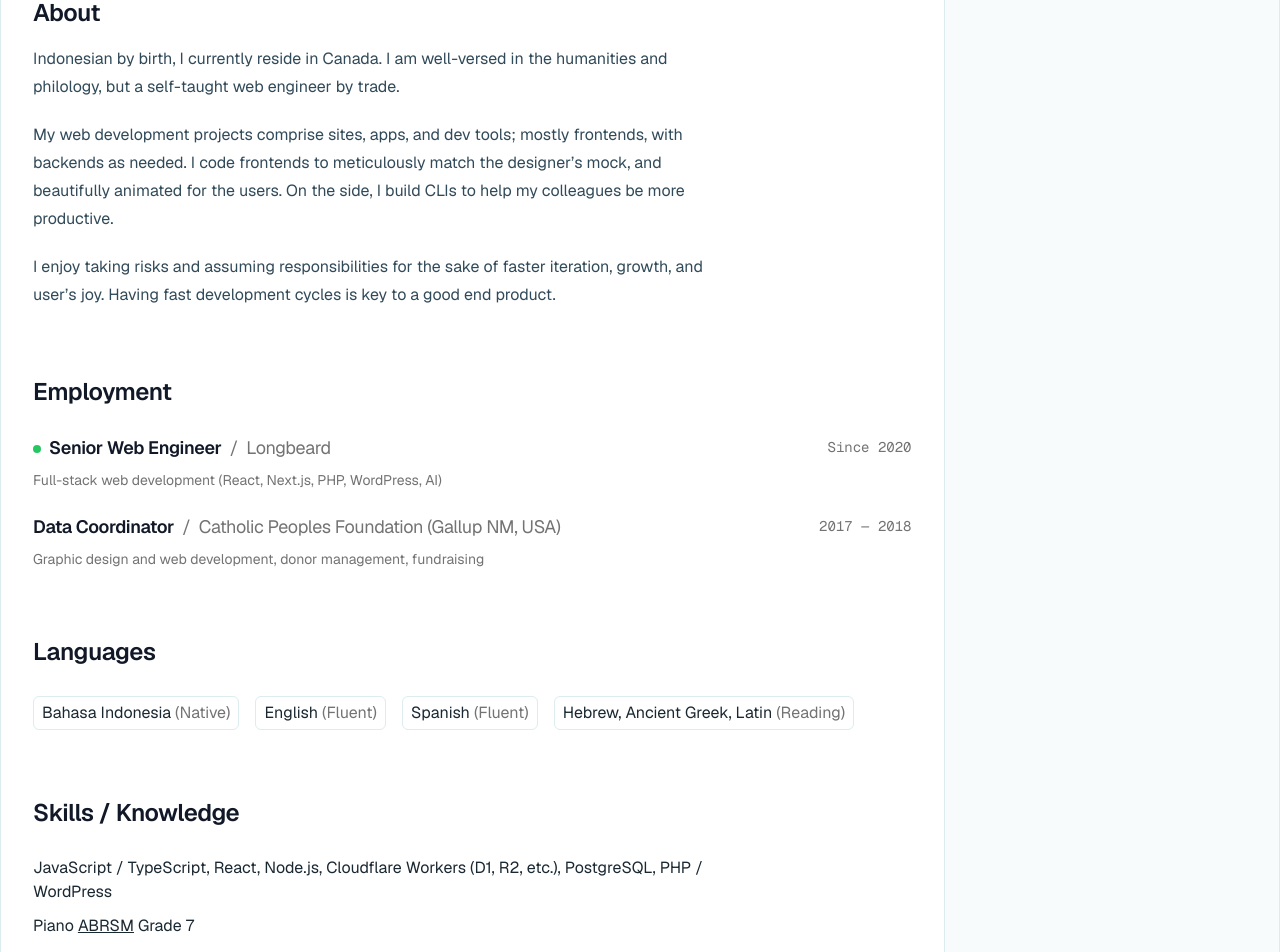
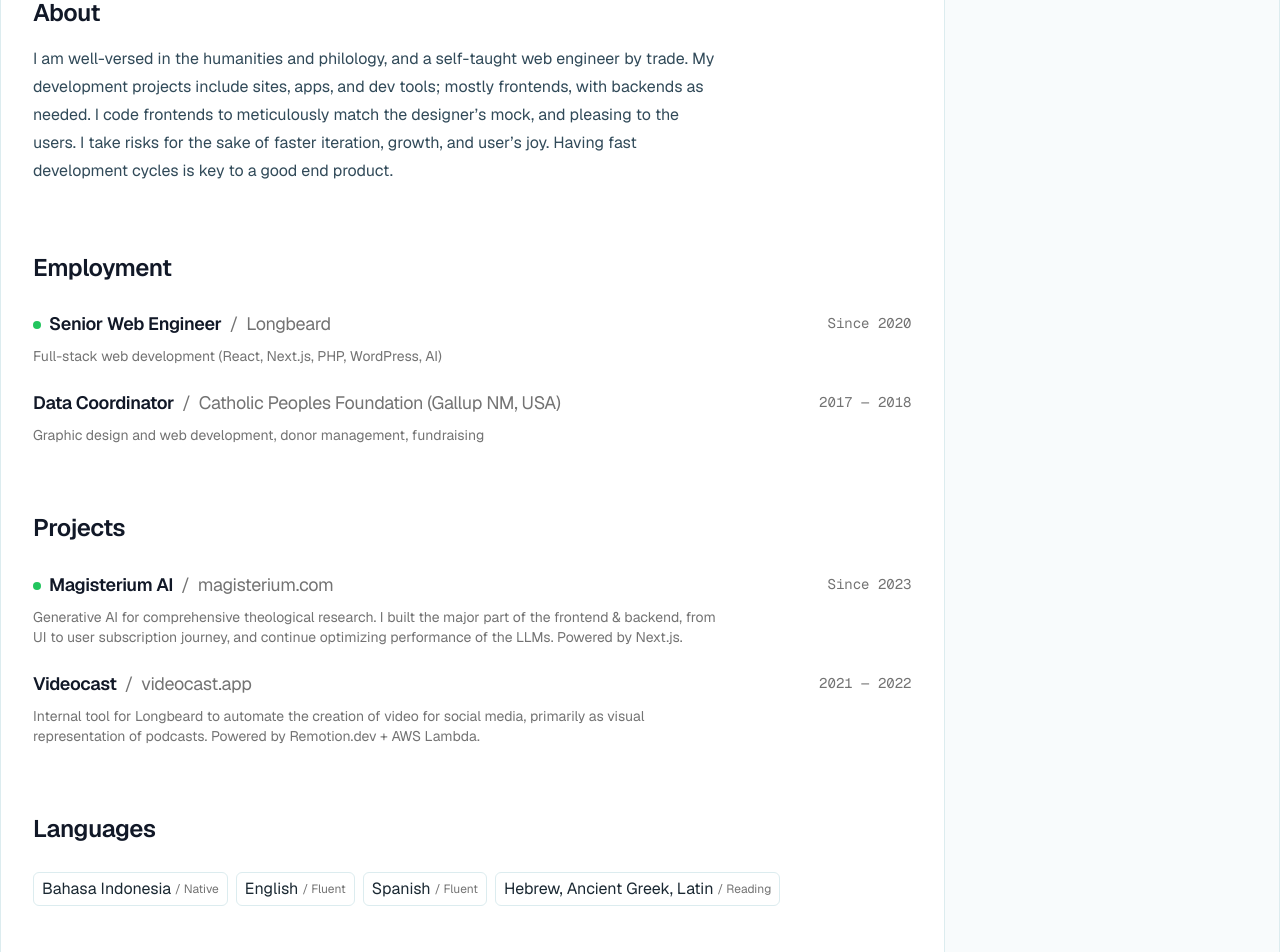
Before and after one commit to kvnang/kevinang, a Next.js app in the folder web/: page /resume in a window 1280 px wide. Shown: the part 660-1612 px from the top of the page. Built offline with nearby package versions, Linux system fonts and the light colour scheme; no server answers.

Commit message:
fix: update resume

```diff
--- a/web/app/globals.css
+++ b/web/app/globals.css
@@ -128,6 +128,7 @@
     }
     [data-resume-body-container] {
       max-width: none !important;
+      gap: 2rem !important;
     }
     [data-resume-body-container] > * {
       break-inside: avoid;
--- /dev/null
+++ b/web/app/resume/ResumeList.tsx
@@ -0,0 +1,31 @@
+import { cn } from "@/lib/utils";
+
+export function ResumeList({
+  className,
+  ...props
+}: React.ComponentPropsWithoutRef<"ul">) {
+  return (
+    <div>
+      <ul className={cn("flex flex-wrap -m-1", className)} {...props} />
+    </div>
+  );
+}
+
+export function ResumeListItem({
+  title,
+  subtitle,
+}: {
+  title: string;
+  subtitle?: string;
+}) {
+  return (
+    <li className="m-1 inline-flex items-center rounded-md px-2 py-1 border border-border">
+      {title}
+      {subtitle ? (
+        <span className="text-muted-foreground inline-block ml-1 text-xs">
+          / {subtitle}
+        </span>
+      ) : null}
+    </li>
+  );
+}
--- a/web/app/resume/page.tsx
+++ b/web/app/resume/page.tsx
@@ -5,6 +5,7 @@ import { ResumeEntry } from "./ResumeEntry";
 import { ResumeActions } from "./ResumeActions";
 import { Metadata } from "next";
 import Link from "next/link";
+import { ResumeList, ResumeListItem } from "./ResumeList";
 
 export const metadata: Metadata = {
   title: "Kevin Ang’s Résumé",
@@ -147,23 +148,14 @@ export default function Page() {
                     <div className="prose">
                       <h3>About</h3>
                       <p>
-                        Indonesian by birth, I currently reside in Canada. I am
-                        well-versed in the humanities and philology, but a
-                        self-taught web engineer by trade.
-                      </p>
-                      <p>
-                        My web development projects comprise sites, apps, and
-                        dev tools; mostly frontends, with backends as needed. I
-                        code frontends to meticulously match the designer’s
-                        mock, and beautifully animated for the users. On the
-                        side, I build CLIs to help my colleagues be more
-                        productive.
-                      </p>
-                      <p>
-                        I enjoy taking risks and assuming responsibilities for
-                        the sake of faster iteration, growth, and user’s joy.
-                        Having fast development cycles is key to a good end
-                        product.
+                        I am well-versed in the humanities and philology, and a
+                        self-taught web engineer by trade. My development
+                        projects include sites, apps, and dev tools; mostly
+                        frontends, with backends as needed. I code frontends to
+                        meticulously match the designer’s mock, and pleasing to
+                        the users. I take risks for the sake of faster
+                        iteration, growth, and user’s joy. Having fast
+                        development cycles is key to a good end product.
                       </p>
                     </div>
                   </div>
@@ -196,53 +188,74 @@ export default function Page() {
                       </li>
                     </ul>
                   </div>
+                  {/* Projects */}
+                  <div>
+                    <div className="prose mb-6">
+                      <h3>Projects</h3>
+                    </div>
+                    <ul className="grid items-center gap-6">
+                      <li>
+                        <ResumeEntry
+                          title="Magisterium AI"
+                          subtitle="magisterium.com"
+                          year="Since 2023"
+                          variant="current"
+                        >
+                          Generative AI for comprehensive theological research.
+                          I built the major part of the frontend & backend, from
+                          UI to user subscription journey, and continue
+                          optimizing performance of the LLMs. Powered by
+                          Next.js.
+                        </ResumeEntry>
+                      </li>
+                      <li>
+                        <ResumeEntry
+                          title="Videocast"
+                          subtitle="videocast.app"
+                          year="2021 — 2022"
+                        >
+                          Internal tool for Longbeard to automate the creation
+                          of video for social media, primarily as visual
+                          representation of podcasts. Powered by Remotion.dev +
+                          AWS Lambda.
+                        </ResumeEntry>
+                      </li>
+                    </ul>
+                  </div>
                   {/* Languages */}
                   <div>
                     <div className="prose mb-6">
                       <h3>Languages</h3>
                     </div>
-                    <ul className="flex flex-wrap -m-2">
-                      <li className="m-2 inline-block rounded-md px-2 py-1 border border-border">
-                        Bahasa Indonesia{" "}
-                        <span className="text-muted-foreground">(Native)</span>
-                      </li>
-                      <li className="m-2 inline-block rounded-md px-2 py-1 border border-border">
-                        English{" "}
-                        <span className="text-muted-foreground">(Fluent)</span>
-                      </li>
-                      <li className="m-2 inline-block rounded-md px-2 py-1 border border-border">
-                        Spanish{" "}
-                        <span className="text-muted-foreground">(Fluent)</span>
-                      </li>
-                      <li className="m-2 inline-block rounded-md px-2 py-1 border border-border">
-                        Hebrew, Ancient Greek, Latin{" "}
-                        <span className="text-muted-foreground">(Reading)</span>
-                      </li>
-                    </ul>
+                    <ResumeList>
+                      <ResumeListItem
+                        title="Bahasa Indonesia"
+                        subtitle="Native"
+                      />
+                      <ResumeListItem title="English" subtitle="Fluent" />
+                      <ResumeListItem title="Spanish" subtitle="Fluent" />
+                      <ResumeListItem
+                        title="Hebrew, Ancient Greek, Latin"
+                        subtitle="Reading"
+                      />
+                    </ResumeList>
                   </div>
                   {/* Skills */}
                   <div>
                     <div className="prose mb-6">
                       <h3>Skills / Knowledge</h3>
                     </div>
-                    <ul className="grid items-center gap-2.5 max-w-prose">
-                      <li>
-                        JavaScript / TypeScript, React, Node.js, Cloudflare
-                        Workers (D1, R2, etc.), PostgreSQL, PHP / WordPress
-                      </li>
-                      <li>
-                        Piano{" "}
-                        <Link
-                          href="https://www.abrsm.org"
-                          target="_blank"
-                          rel="noopener noreferrer"
-                          className="underline"
-                        >
-                          ABRSM
-                        </Link>{" "}
-                        Grade 7
-                      </li>
-                    </ul>
+                    <ResumeList>
+                      <ResumeListItem title="JavaScript / TypeScript" />
+                      <ResumeListItem title="React" subtitle="Next.js" />
+                      <ResumeListItem title="Node.js" />
+                      <ResumeListItem
+                        title="Cloudflare Workers"
+                        subtitle="KV, R2, Queue, etc."
+                      />
+                      <ResumeListItem title="PostgreSQL" />
+                      <ResumeListItem title="PHP / WordPress" />
+                    </ResumeList>
                   </div>
                   {/* Education */}
                   <div>
@@ -250,7 +263,7 @@ export default function Page() {
                       <h3>Education</h3>
                     </div>
                     <ul className="grid items-center gap-6">
-                      <li>
+                      {/* <li>
                         <ResumeEntry
                           title="Graduate Studies in Philology"
                           subtitle="Polis (Jerusalem)"
@@ -259,7 +272,7 @@ export default function Page() {
                           Languages studied: Ancient Greek, Modern Hebrew,
                           Biblical Hebrew, Spoken Arabic
                         </ResumeEntry>
-                      </li>
+                      </li> */}
                       <li>
                         <ResumeEntry
                           title="BA in Liberal Arts"
```
